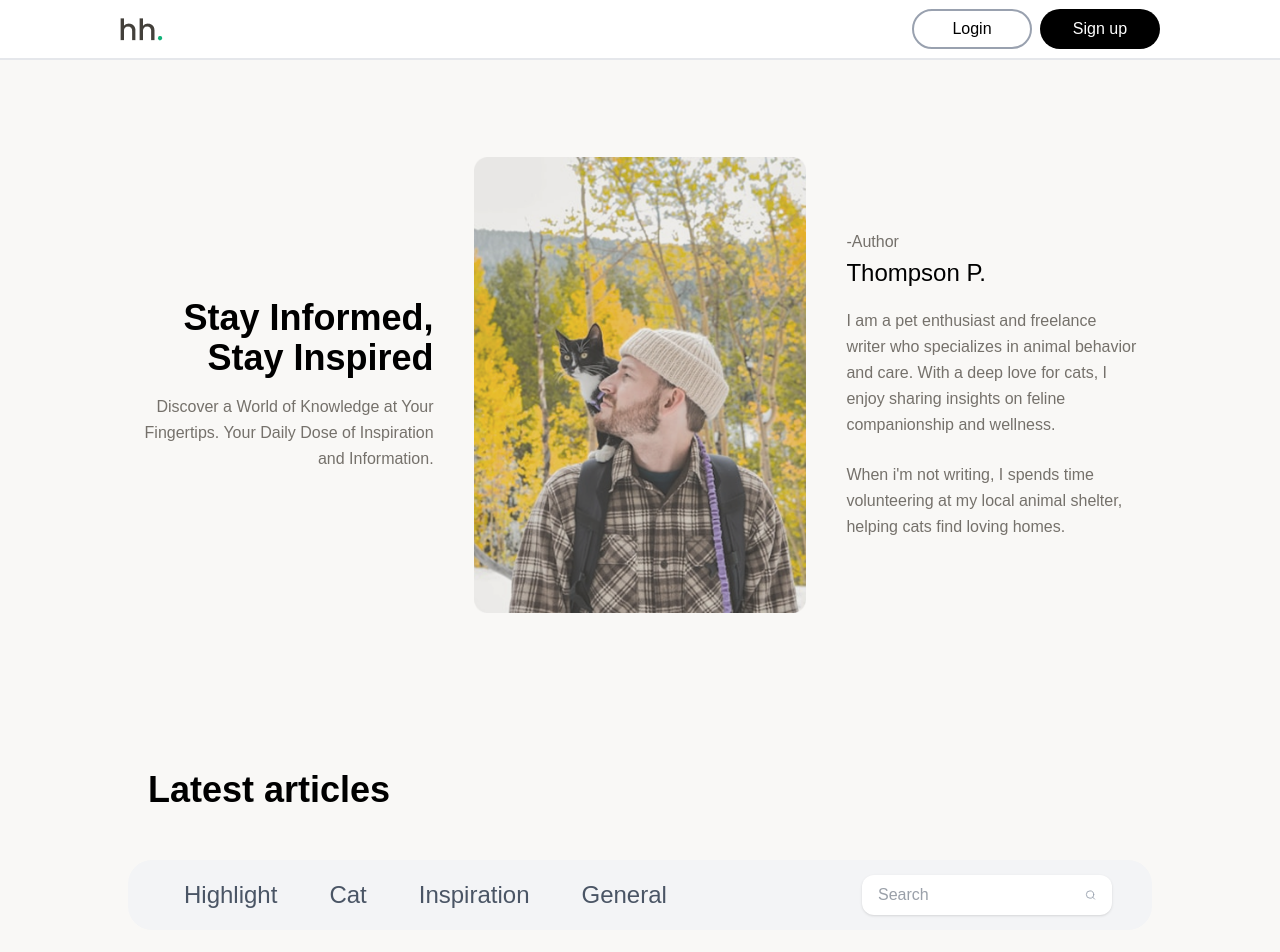
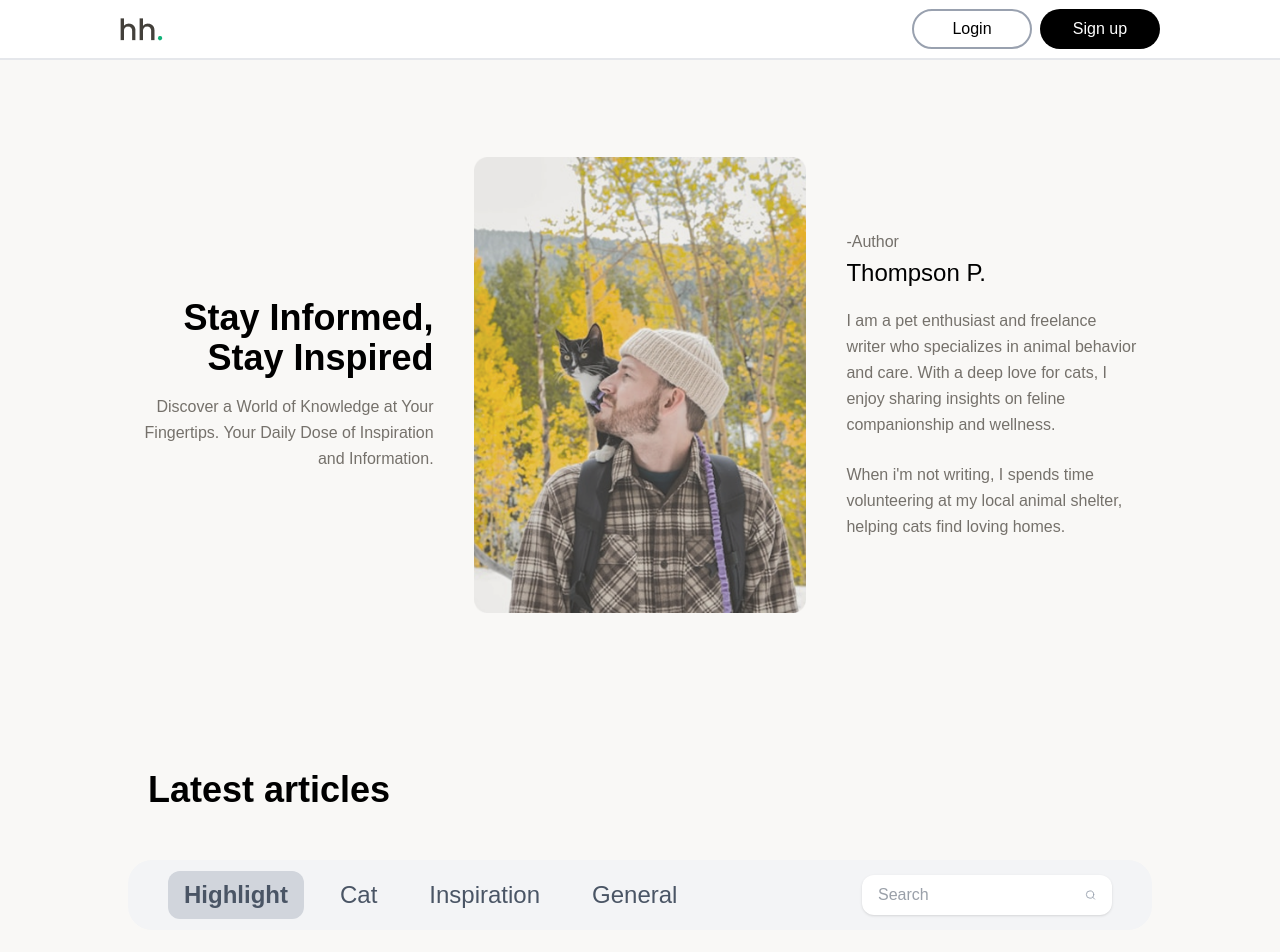
Before and after one commit to Preecha-Sayang/my-first-project, a React (Vite) app: page / in a window 1280 px wide. Shown: the top 952 px of the page. Built offline with nearby package versions, Linux system fonts and the light colour scheme.

Commit message:
fix: correct className typo in Herosection and improve styling in BlogCard and Select components

```diff
--- a/src/component/ArticleSection.jsx
+++ b/src/component/ArticleSection.jsx
@@ -3,13 +3,13 @@ import { blogPosts } from "/src/data/data-containner.jsx";
 function BlogCard() {
   return (
     <div className="w-[100%] flex flex-col justify-center items-center mb-[60px]">
-    <ul className="grid grid-cols-1 md:grid-cols-2 gap-8 list-none p-0 w-[70%] ">
+    <ul className="grid grid-cols-1 md:grid-cols-2 md:gap-8 list-none p-0 w-full md:w-[70%]  ">
       {blogPosts.map((item) => {
         return (
           <li key={item.id}>
             <div
               id="blogcard"
-              className="bg-white rounded-2xl shadow-lg overflow-hidden
+              className="bg-white md:rounded-2xl md:shadow-lg overflow-hidden
               hover:shadow-2xl hover:scale-105 transition-transformtransition-shadow duration-300 hover:cursor-pointer
               "
             >
--- a/src/component/herosection.jsx
+++ b/src/component/herosection.jsx
@@ -17,7 +17,7 @@ function Herosection(){
           <p className="text-gray-500">-Author</p>
           <h4 className="font-semibold text-lg" >Thompson P.</h4>
         </div>
-        <div id="content" cclassName="max-w-[400px] mx-auto md:mx-0">
+        <div id="content" className="max-w-[400px] mx-auto md:mx-0">
             <p className="text-sm md:text-base leading-relaxed">I am a pet enthusiast and freelance writer who specializes in animal behavior and care. With a
               deep love for cats, I enjoy sharing insights on feline companionship and wellness. </p>
             <br/>
--- a/src/component/search.jsx
+++ b/src/component/search.jsx
@@ -11,7 +11,7 @@ import {
 
 function Search() {
   const [isOpen, setIsOpen] = useState(true);
-  const [category, setCategory] = useState("Highlight"); // เพิ่ม state สำหรับ category
+  const [category, setCategory] = useState("Highlight");
   const filterbar = ["Highlight", "Cat", "Inspiration", "General"]
   return (
     <>
@@ -27,7 +27,12 @@ function Search() {
               {filterbar.map((item, i) => (
                 <button
                   key={i}
-                  className="px-4 py-2 rounded-xl text-gray-600 hover:bg-gray-300 hover:text-black transition text-2xl hover:cursor-pointer "
+                  className={`px-4 py-2 rounded-xl text-gray-600  text-2xl
+                  ${category === item?"bg-gray-300 text-black font-bold":"hover:bg-gray-300 transition hover:cursor-pointer"}
+                  `}
+
+                  disabled={category === item}
+                  value={item} onClick={()=>setCategory(item)}
                 >
                   {item}
                 </button>
@@ -62,11 +67,15 @@ function Search() {
                     <SelectTrigger className="w-full py-3 rounded-sm text-muted-foreground">
                       <SelectValue placeholder="Select category" />
                     </SelectTrigger>
-                    <SelectContent>
-                      <SelectItem value="Highlight">Highlight</SelectItem>
-                      <SelectItem value="Cat">Cat</SelectItem>
-                      <SelectItem value="Inspiration">Inspiration</SelectItem>
-                      <SelectItem value="General">General</SelectItem>
+                    <SelectContent className="bg-white">
+                      {filterbar.map((item) => (
+                        <SelectItem
+                          key={item}
+                          value={item}
+                        >
+                          {item}
+                        </SelectItem>
+                      ))}
                     </SelectContent>
                   </Select>
                 </div>
--- a/src/components/ui/select.jsx
+++ b/src/components/ui/select.jsx
@@ -14,7 +14,7 @@ const SelectTrigger = React.forwardRef(({ className, children, ...props }, ref)
   <SelectPrimitive.Trigger
     ref={ref}
     className={cn(
-      "flex h-10 w-full items-center justify-between rounded border border-input bg-background px-3 py-2 text-sm ring-offset-background data-[placeholder]:text-muted-foreground focus:outline-none focus:ring-2 focus:ring-ring focus:ring-offset-2 disabled:cursor-not-allowed disabled:opacity-50 [&>span]:line-clamp-1",
+      "flex h-10 w-full items-center justify-between rounded-md border border-input bg-background px-3 py-2 text-sm ring-offset-background data-[placeholder]:text-muted-foreground focus:outline-none focus:ring-2 focus:ring-ring focus:ring-offset-2 disabled:cursor-not-allowed disabled:opacity-50 [&>span]:line-clamp-1",
       className
     )}
     {...props}>
```
